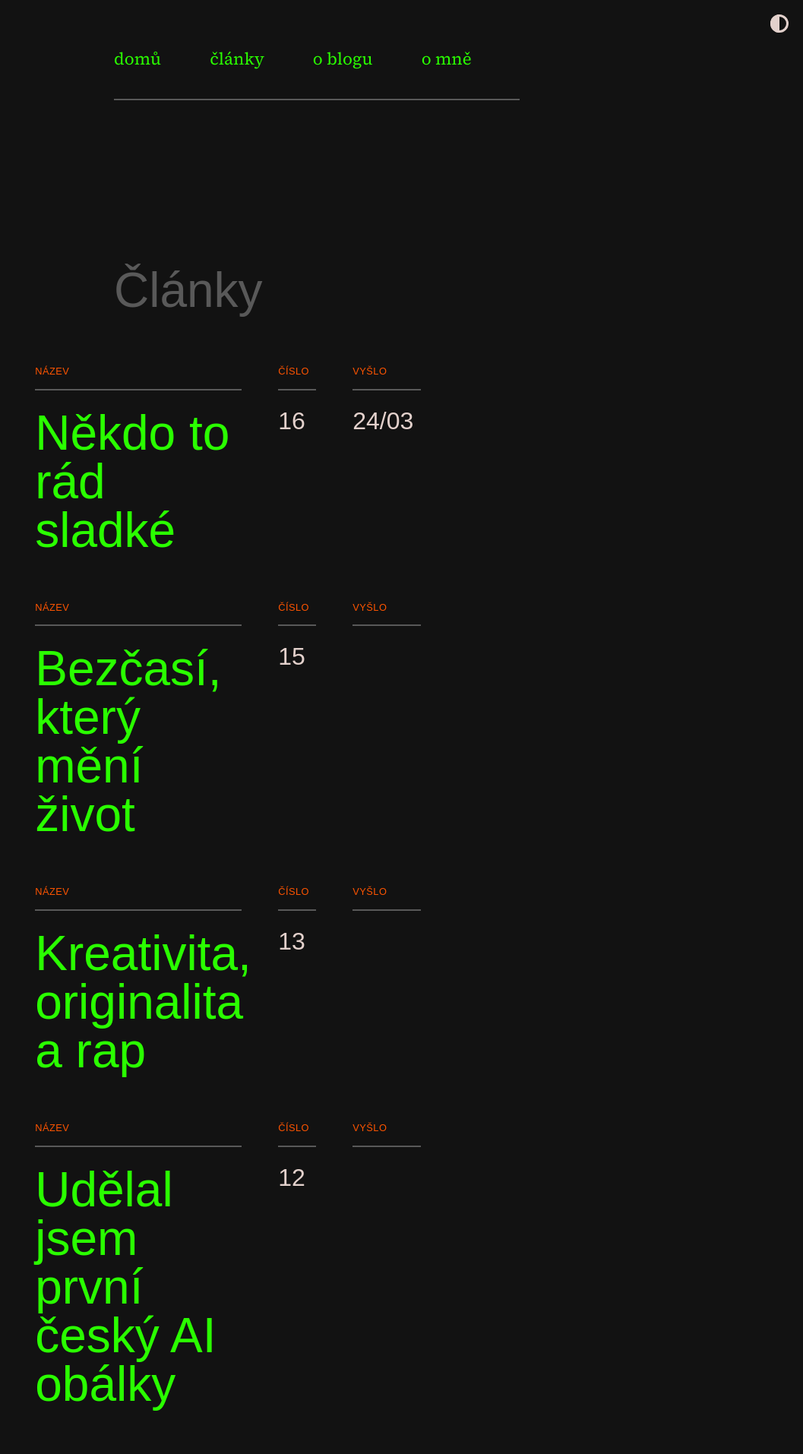
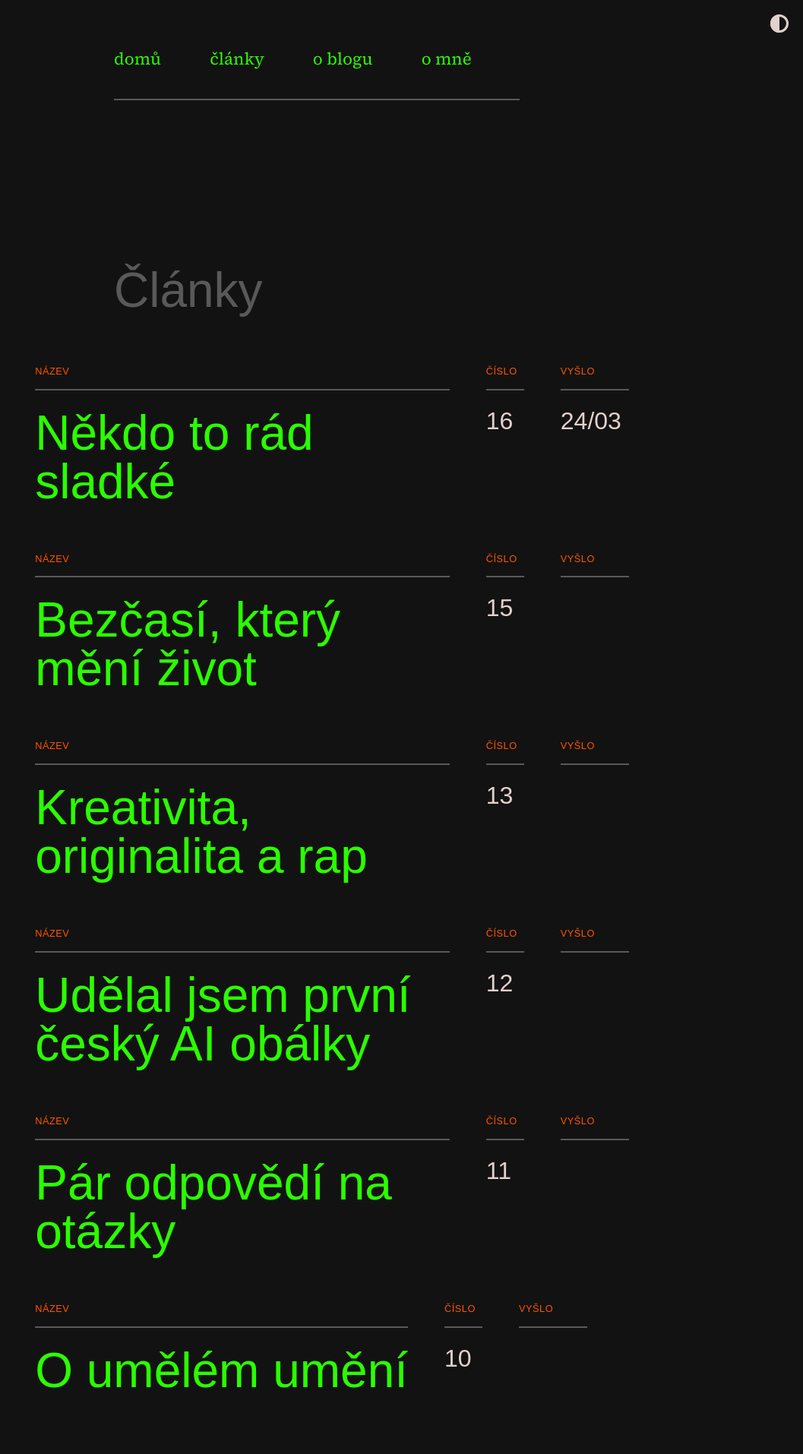
Before and after one commit to scherrer-txt/bts, a Jekyll site: the page built from clanky.html, in a window 1280 px wide. Shown: the top 1914 px of the page at 76% size, without its empty margins (223-1280 px from the left). Built offline with Jekyll 4.4.1, drawn with Linux system fonts in a browser that asks for light colours; some web fonts are replaced.

Commit message:
Update moonwalk.scss

```diff
--- a/_sass/moonwalk.scss
+++ b/_sass/moonwalk.scss
@@ -333,6 +333,7 @@ ul.no-bullets {
   list-style-type: none;
   padding: 0;
   margin: 0;
+  max-width: 65%;
 }
 
 .post-list-item a {
@@ -626,7 +627,7 @@ blockquote p {
   margin: 0;
   display: flex;
   flex-direction: column;
-  max-width: 65%;
+  max-width: fit-content;
 }
 
 .post-list-container:first-child {
```
